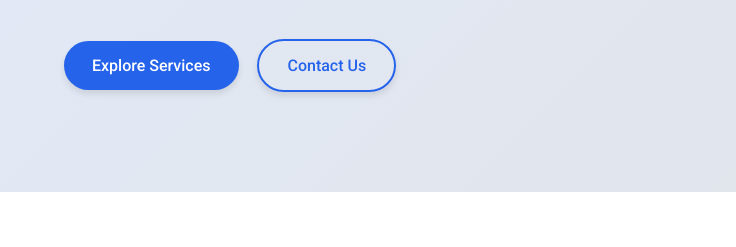
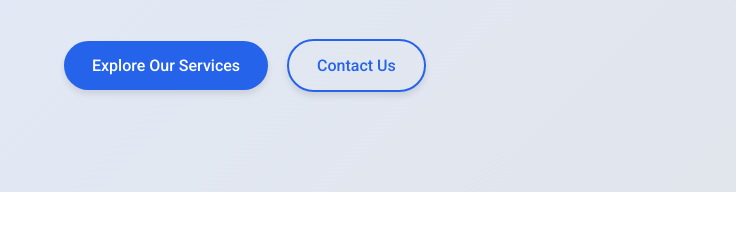
Before and after one commit to jessezauka/techco-cicd, a website: page public/index.html in a window 1280 px wide. Shown: the part 553-800 px from the top of the page, 0-736 px from the left. Drawn offline with Linux system fonts and the light colour scheme.

Commit message:
Button change

```diff
--- a/public/index.html
+++ b/public/index.html
@@ -666,7 +666,7 @@
                     <h2>Innovative <span>Technology</span> Solutions for Your Business</h2>
                     <p>TechCo helps businesses transform through cutting-edge technology solutions. We deliver innovative software, cloud services, and digital transformation strategies to drive your success.</p>
                     <div class="hero-buttons">
-                        <a href="#services" class="btn">Explore Services</a>
+                        <a href="#services" class="btn">Explore Our Services</a>
                         <a href="#contact" class="btn btn-outline">Contact Us</a>
                     </div>
                 </div>
```
